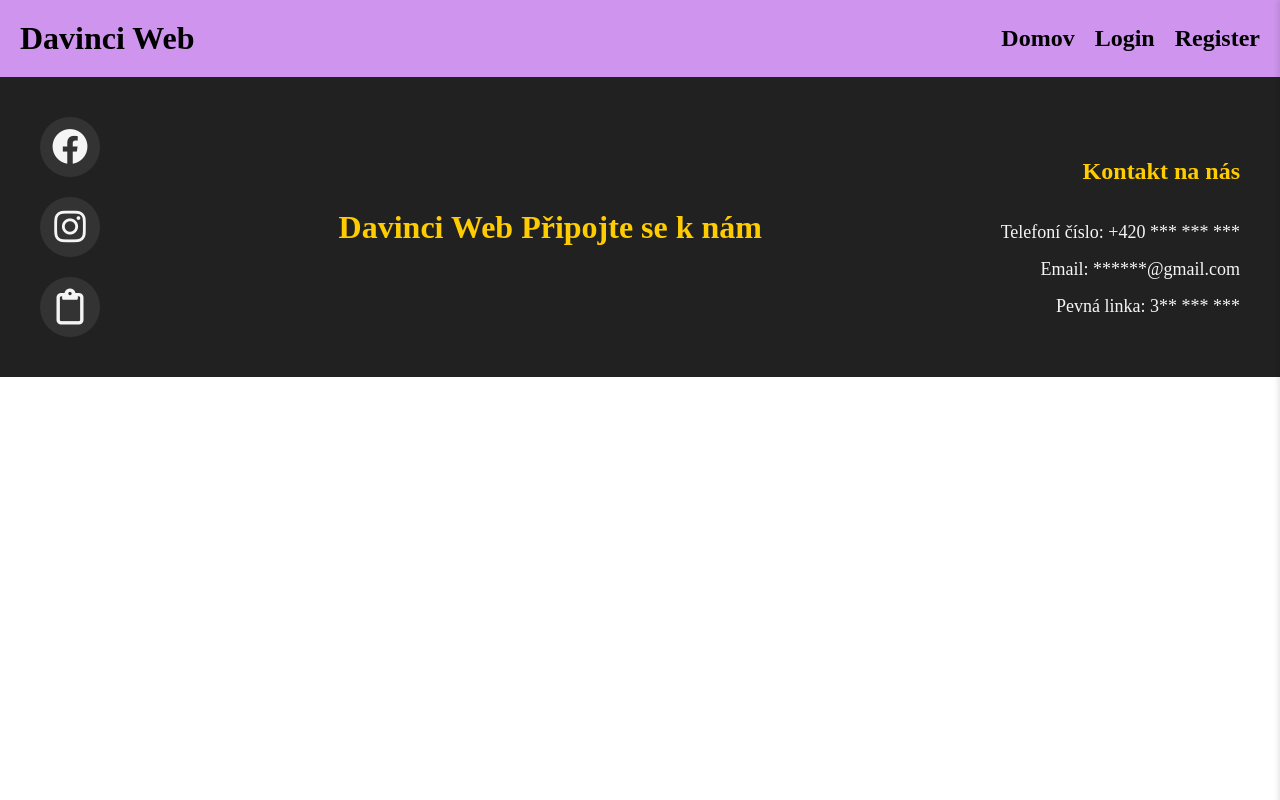
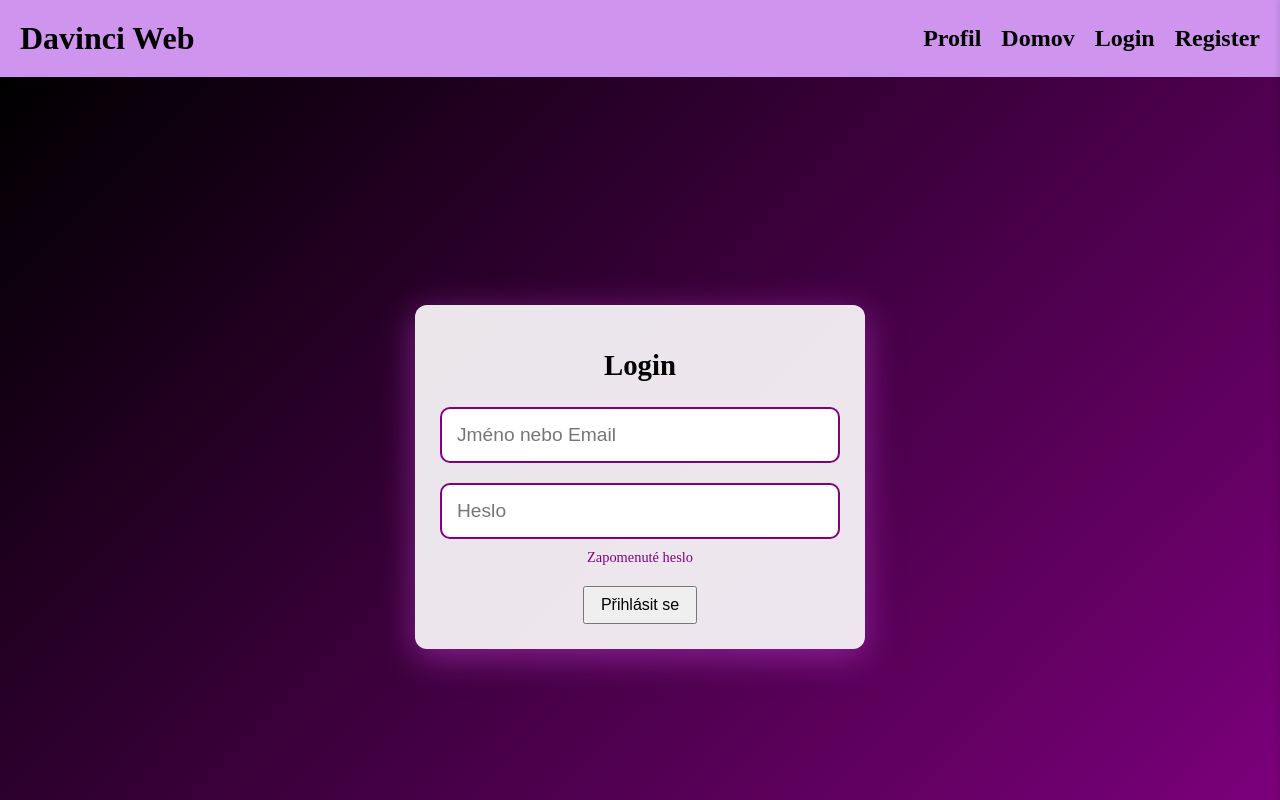
Before and after one commit to Marat141/SvelteKit-5, a SvelteKit app: page /Login in a window 1280 px wide. Shown: the top 800 px of the page. Built offline with nearby package versions, Linux system fonts and the light colour scheme.

Commit message:
Login+Register+style

```diff
--- /dev/null
+++ b/src/routes/Button.svelte
@@ -0,0 +1,25 @@
+<script>
+    let {
+        label = 'Zmační',
+        onClick,
+        class: customClass = ''
+    } = $props();
+
+    function handleClick() {
+        if (onClick) {
+            onClick();
+        }
+    }
+</script>
+
+<button class={customClass} onclick={handleClick}>
+    {label}
+</button>
+
+<style>
+    button {
+        padding: 8px 16px;
+        font-size: 16px;
+        cursor: pointer;
+    }
+</style>
--- a/src/routes/Header.svelte
+++ b/src/routes/Header.svelte
@@ -2,6 +2,7 @@
     import { Hamburger } from 'svelte-hamburgers';
 
     const menu_list = [
+        { name: "Profil", url: "./"},
         { name: "Domov", url: "./" },
         { name: "Login", url: "/Login" },
         { name: "Register", url: "/Register" },
@@ -129,7 +130,7 @@ header {
             right: 0;
             height: 100vh;
             width: 200px;
-            background: white;
+            background-color: #be72e9FF;
             box-shadow: -2px 0 5px rgba(0, 0, 0, 0.1);
             display: flex;
             flex-direction: column;
--- a/src/routes/Login/+page.svelte
+++ b/src/routes/Login/+page.svelte
@@ -1,11 +1,118 @@
 <script>
 	import Header from './../Header.svelte';
     import Footer from './../Footer.svelte';
-
+    import Button from './../Button.svelte';
+    let {
+        userName = '',
+        Password = ''
+        } = $props();
 </script>
 
 <Header />
 
-
+<main>
+    <div class="window-login">
+        <h1>Login</h1>
+        <div class="inputs">
+            <input type="text" placeholder="Jméno nebo Email">
+            <input type="password" placeholder="Heslo">
+        </div>
+        <a href="/" class="forgot-password">Zapomenuté heslo</a>
+        <Button label="Přihlásit se" />
+    </div>
+</main>
 
 <Footer />
+
+<style lang="scss">
+main {
+    padding: 0;
+    margin: 0;
+    min-height: 100vh;
+    display: flex;
+    justify-content: center;
+    align-items: center;
+    background: linear-gradient(135deg, #000000, #800080); // Přechod mezi černou a fialovou
+}
+
+.window-login {
+    background: rgba(255, 255, 255, 0.9);
+    border-radius: 12px;
+    box-shadow: 0px 8px 30px rgba(128, 0, 128, 0.7);
+    padding: 25px;
+    width: 90%;
+    max-width: 400px;
+    text-align: center;
+    animation: glow 3s infinite; // Jemná animace
+}
+
+.window-login h1 {
+    margin-bottom: 25px;
+    font-size: 1.8rem;
+    color: #000000;
+}
+
+.inputs {
+    display: flex;
+    flex-direction: column;
+    gap: 20px;
+    margin-bottom: 10px; // Menší mezera nad odkazem
+}
+
+.inputs input {
+    padding: 15px;
+    border: 2px solid #800080;
+    border-radius: 10px;
+    font-size: 1.2rem;
+    width: 100%;
+    box-sizing: border-box;
+    outline: none;
+    transition: all 0.3s ease;
+}
+
+.inputs input:focus {
+    border-color: #b800ff;
+    box-shadow: 0px 0px 10px #b800ff;
+}
+
+.forgot-password {
+    display: block;
+    margin: 10px 0 20px; // Mezera nad i pod odkazem
+    font-size: 0.9rem;
+    color: #800080;
+    text-decoration: none;
+    transition: color 0.3s ease;
+}
+
+.forgot-password:hover {
+    color: #b800ff; // Světlejší fialová při najetí
+}
+
+@keyframes glow {
+    0% {
+        box-shadow: 0px 8px 30px rgba(128, 0, 128, 0.7);
+    }
+    50% {
+        box-shadow: 0px 8px 40px rgba(186, 85, 211, 0.9);
+    }
+    100% {
+        box-shadow: 0px 8px 30px rgba(128, 0, 128, 0.7);
+    }
+}
+
+@media (max-width: 768px) {
+    .window-login {
+        padding: 20px;
+        margin: 0 10px;
+    }
+
+    .inputs input {
+        font-size: 1rem;
+        padding: 12px;
+    }
+
+    .forgot-password {
+        font-size: 0.8rem;
+    }
+}
+</style>
--- a/src/routes/Register/+page.svelte
+++ b/src/routes/Register/+page.svelte
@@ -1,11 +1,97 @@
 <script>
 	import Header from './../Header.svelte';
     import Footer from './../Footer.svelte';
+    import Button from './../Button.svelte';
 
+    let {
+        userName = '',
+        Email = '',
+        Password = '',
+        confirmPassword = ''
+    } = $props()
 </script>
 
 <Header />
 
+<main>
+    <div class="window-register">
+        <h1>Registrace</h1>
+        <div class="inputs">
+            <input type="text" placeholder="Uživatelské jméno">
+            <input type="text" placeholder="Email">
+            <input type="password" placeholder="Heslo">
+            <input type="password" placeholder="Potvrzení hesla">
+        </div>
+        <Button label="Registrace" class="custom-register-button" />
+    </div>
+</main>
+
+<Footer />
+
+<style lang="scss">
+main {
+    padding: 0;
+    margin: 0;
+    min-height: 100vh;
+    display: flex;
+    justify-content: center;
+    align-items: center;
+    background: linear-gradient(135deg, #000000, #800080); // Přechod mezi černou a fialovou
+}
+
+.window-register {
+    background: rgba(255, 255, 255, 0.9);
+    border-radius: 12px;
+    box-shadow: 0px 8px 30px rgba(128, 0, 128, 0.7);
+    padding: 30px;
+    width: 90%;
+    max-width: 400px;
+    text-align: center;
+    animation: glow 3s infinite; // Jemná animace záře
+}
+
+.window-register h1 {
+    margin-bottom: 25px;
+    font-size: 1.8rem;
+    color: #000000;
+}
+
+.inputs {
+    display: flex;
+    flex-direction: column;
+    gap: 15px; // Menší mezery mezi inputy
+    margin-bottom: 20px;
+    margin-bottom: 20px;
+}
+
+.inputs input {
+    padding: 15px;
+    border: 2px solid #800080;
+    border-radius: 10px;
+    font-size: 1.2rem;
+    width: 100%;
+    box-sizing: border-box;
+    outline: none;
+    transition: all 0.3s ease;
+}
+
+.inputs input:focus {
+    border-color: #b800ff;
+    box-shadow: 0px 0px 10px #b800ff;
+}
 
 
-<Footer />
+
+@media (max-width: 768px) {
+    .window-register {
+        padding: 20px;
+        margin: 0 10px;
+    }
+
+    .inputs input {
+        font-size: 1rem;
+        padding: 12px;
+    }
+}
+
+</style>
```
